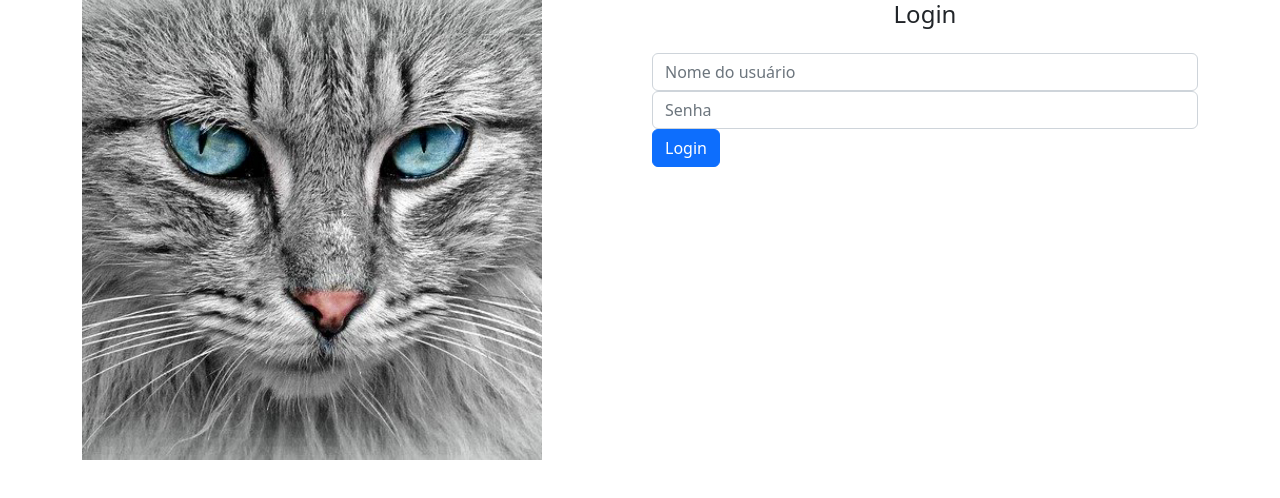
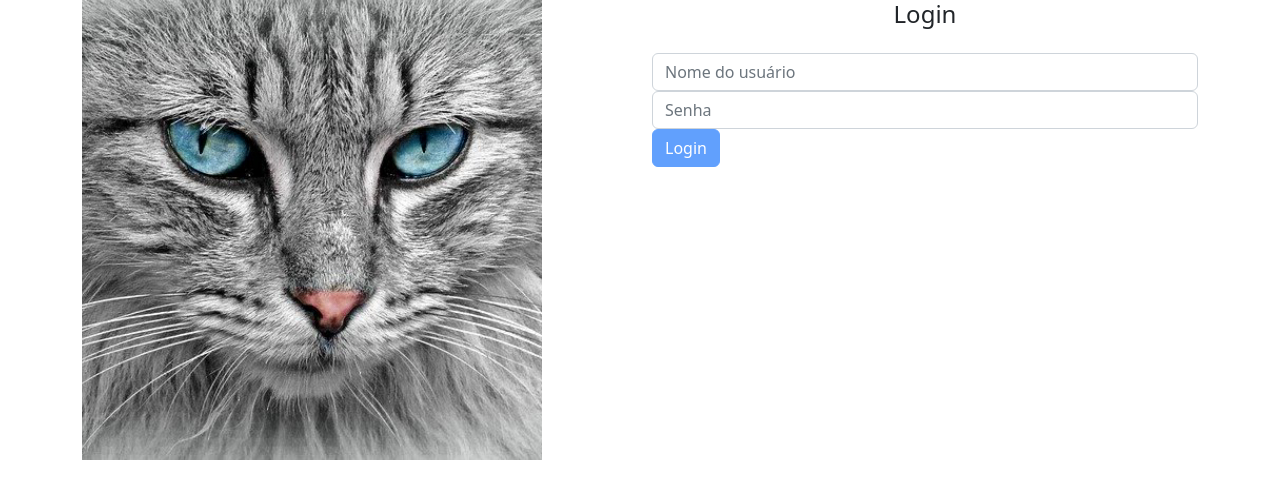
Before and after one commit to ElianMelo/gatitobook, an Angular app: page /home in a window 1280 px wide. Shown: the top 498 px of the page. Built offline with nearby package versions, Linux system fonts and the light colour scheme.

Commit message:
Validação de campos e de formulário

```diff
--- /dev/null
+++ b/src/app/componentes/mensagem/mensagem.component.html
@@ -0,0 +1 @@
+<small class="text-danger d-block mt-2">{{ mensagem }}</small>
--- /dev/null
+++ b/src/app/componentes/mensagem/mensagem.component.ts
@@ -0,0 +1,18 @@
+import { Component, Input, OnInit } from '@angular/core';
+
+@Component({
+  selector: 'app-mensagem',
+  templateUrl: './mensagem.component.html',
+  styleUrls: ['./mensagem.component.css']
+})
+export class MensagemComponent implements OnInit {
+
+  @Input()
+  mensagem = "";
+
+  constructor() { }
+
+  ngOnInit(): void {
+  }
+
+}
--- a/src/app/home/home.module.ts
+++ b/src/app/home/home.module.ts
@@ -5,6 +5,7 @@
 import { HomeComponent } from './home.component';
 import { LoginComponent } from './login/login.component';
 import { FormsModule } from '@angular/forms';
+import { MensagemModule } from '../componentes/mensagem/mensagem.module';
 
 
 @NgModule({
@@ -15,7 +16,8 @@
   imports: [
     CommonModule,
     HomeRoutingModule,
-    FormsModule
+    FormsModule,
+    MensagemModule
   ],
   exports: [
     HomeComponent
--- a/src/app/home/login/login.component.html
+++ b/src/app/home/login/login.component.html
@@ -1,17 +1,32 @@
 <h4 class="text-center">Login</h4>
-<form class="form mt-4" (ngSubmit)="login()">
+<form class="form mt-4" (ngSubmit)="login()" #loginForm="ngForm">
     <div class="form-group">
         <input class="form-control" placeholder="Nome do usuário"
         [(ngModel)]="usuario"
         name="usuario"
+        #campoUsuario="ngModel"
+        required
         >
+        <app-mensagem
+        *ngIf="campoUsuario.invalid && campoUsuario.touched"
+        mensagem="Usuário obrigatório"></app-mensagem>
     </div>
     <div class="form-group">
         <input type="password" class="form-control" placeholder="Senha"
         [(ngModel)]="senha"
         name="senha"
+        #campoSenha="ngModel"
+        required
         >
+        <app-mensagem
+        *ngIf="campoSenha.invalid && campoSenha.touched"
+        mensagem="Senha obrigatória"></app-mensagem>
     </div>
 
-    <button type="submit" class="btn btn-primary btn-block">Login</button>
+    <button
+        type="submit"
+        class="btn btn-primary btn-block"
+        [disabled]="loginForm.invalid">
+        Login
+    </button>
 </form>
```
Also changed, not shown: src/app/componentes/mensagem/mensagem.module.ts (added, +16 -0 lines), src/app/componentes/mensagem/mensagem.component.css (added), 1 other file (tests, documents, lock files or other folders).
